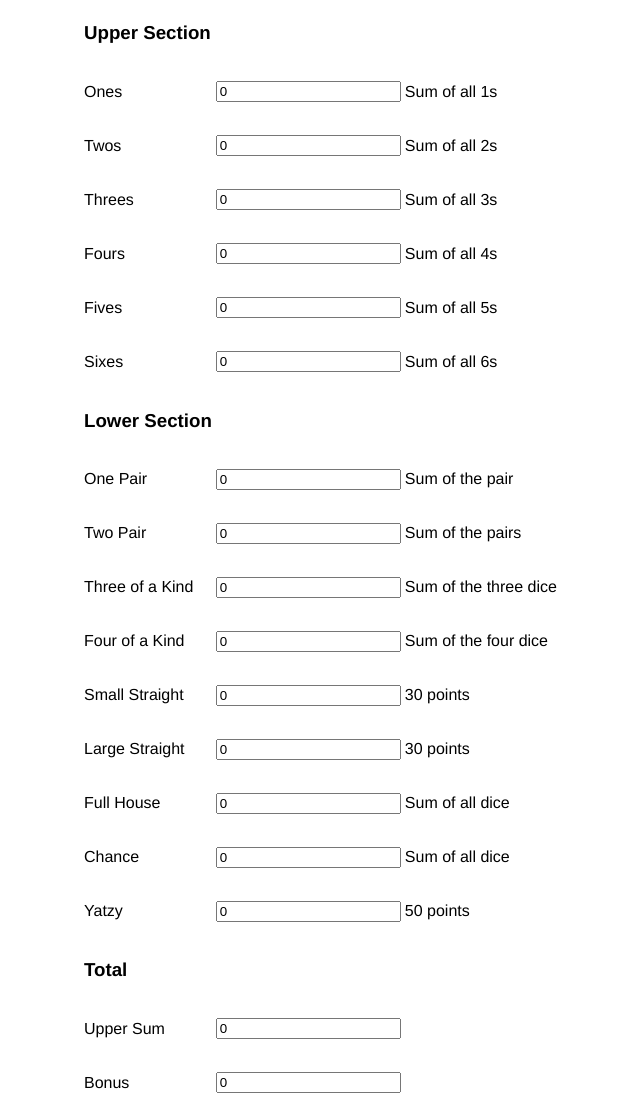
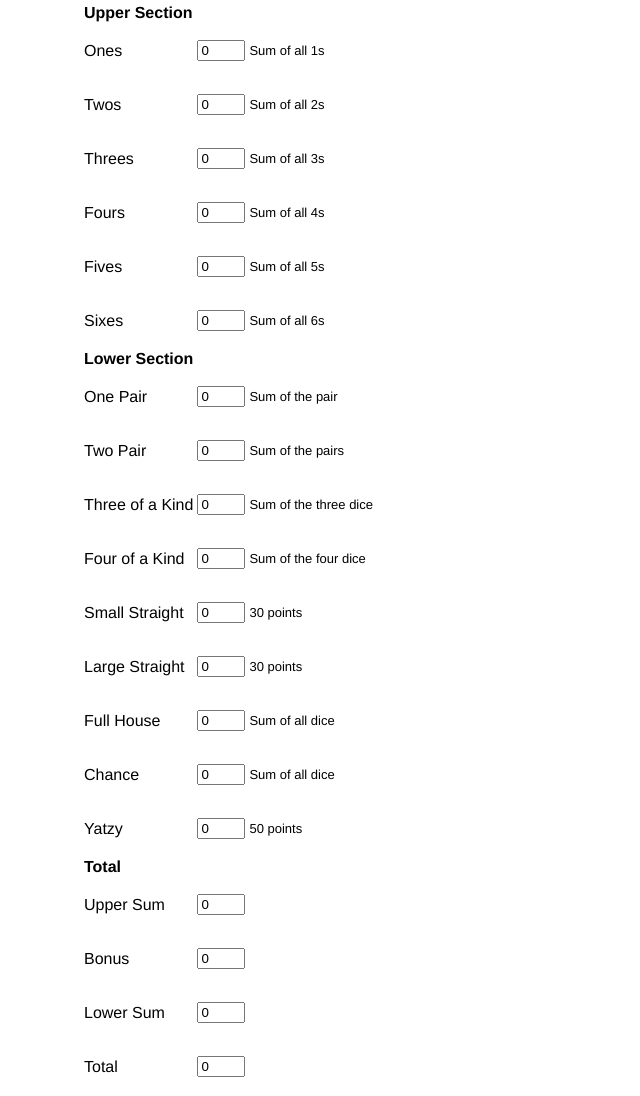
Before and after one commit to parappayo/yatzy-js, a plain HTML site: page index.html in a window 1280 px wide. Shown: the part 314-1410 px from the top of the page, without its empty margins (255-895 px from the left). Drawn offline with Linux system fonts and the light colour scheme.

Commit message:
compressing the layout somewhat

```diff
--- a/index.html
+++ b/index.html
@@ -5,14 +5,24 @@
 <head>
 <title>Yatzy</title>
 <style>
+
 body {
 	max-width: 38rem;
 	padding: 2rem;
 	margin: auto;
 	font-family: "Helvetica", "Arial", sans-serif;
 }
+
+input {
+	width: 3em;
+}
+
 #dice {
 	font-size: x-large;
+}
+
+.score_help {
+	font-size: small;
 }
 </style>
 <script>
@@ -162,88 +172,88 @@ window.onload = function ()
 
 <table>
 <tr>
-	<td><h3>Upper Section</h3></td>
+	<td><strong>Upper Section</strong></td>
 </tr>
 <tr>
 	<td><p>Ones</p></td>
 	<td><input type="text" onchange="on_scorecard_change()" id="yatzy_scorecard_ones"></td>
-	<td><p>Sum of all 1s</p>
+	<td><p class="score_help">Sum of all 1s</p>
 </tr>
 <tr>
 	<td><p>Twos</p></td>
 	<td><input type="text" onchange="on_scorecard_change()" id="yatzy_scorecard_twos"></td>
-	<td><p>Sum of all 2s</p>
+	<td><p class="score_help">Sum of all 2s</p>
 </tr>
 <tr>
 	<td><p>Threes</p></td>
 	<td><input type="text" onchange="on_scorecard_change()" id="yatzy_scorecard_threes"></td>
-	<td><p>Sum of all 3s</p>
+	<td><p class="score_help">Sum of all 3s</p>
 </tr>
 <tr>
 	<td><p>Fours</p></td>
 	<td><input type="text" onchange="on_scorecard_change()" id="yatzy_scorecard_fours"></td>
-	<td><p>Sum of all 4s</p>
+	<td><p class="score_help">Sum of all 4s</p>
 </tr>
 <tr>
 	<td><p>Fives</p></td>
 	<td><input type="text" onchange="on_scorecard_change()" id="yatzy_scorecard_fives"></td>
-	<td><p>Sum of all 5s</p>
+	<td><p class="score_help">Sum of all 5s</p>
 </tr>
 <tr>
 	<td><p>Sixes</p></td>
 	<td><input type="text" onchange="on_scorecard_change()" id="yatzy_scorecard_sixes"></td>
-	<td><p>Sum of all 6s</p>
+	<td><p class="score_help">Sum of all 6s</p>
 </tr>
 <tr>
-	<td><h3>Lower Section</h3></td>
+	<td><strong>Lower Section</strong></td>
 </tr>
 <tr>
 	<td><p>One Pair</p></td>
 	<td><input type="text" onchange="on_scorecard_change()" id="yatzy_scorecard_one_pair"></td>
-	<td><p>Sum of the pair</td>
+	<td><p class="score_help">Sum of the pair</td>
 </tr>
 <tr>
 	<td><p>Two Pair</p></td>
 	<td><input type="text" onchange="on_scorecard_change()" id="yatzy_scorecard_two_pair"></td>
-	<td><p>Sum of the pairs</td>
+	<td><p class="score_help">Sum of the pairs</td>
 </tr>
 <tr>
 	<td><p>Three of a Kind</p></td>
 	<td><input type="text" onchange="on_scorecard_change()" id="yatzy_scorecard_three_of_a_kind"></td>
-	<td><p>Sum of the three dice</td>
+	<td><p class="score_help">Sum of the three dice</td>
 </tr>
 <tr>
 	<td><p>Four of a Kind</p></td>
 	<td><input type="text" onchange="on_scorecard_change()" id="yatzy_scorecard_four_of_a_kind"></td>
-	<td><p>Sum of the four dice</td>
+	<td><p class="score_help">Sum of the four dice</td>
 </tr>
 <tr>
 	<td><p>Small Straight</p></td>
 	<td><input type="text" onchange="on_scorecard_change()" id="yatzy_scorecard_small_straight"></td>
-	<td><p>30 points</td>
+	<td><p class="score_help">30 points</td>
 </tr>
 <tr>
 	<td><p>Large Straight</p></td>
 	<td><input type="text" onchange="on_scorecard_change()" id="yatzy_scorecard_large_straight"></td>
-	<td><p>30 points</td>
+	<td><p class="score_help">30 points</td>
 </tr>
 <tr>
 	<td><p>Full House</p></td>
 	<td><input type="text" onchange="on_scorecard_change()" id="yatzy_scorecard_full_house"></td>
-	<td><p>Sum of all dice</p></td>
+	<td><p class="score_help">Sum of all dice</p></td>
 </tr>
 <tr>
 	<td><p>Chance</p></td>
 	<td><input type="text" onchange="on_scorecard_change()" id="yatzy_scorecard_chance"></td>
-	<td><p>Sum of all dice</p></td>
+	<td><p class="score_help">Sum of all dice</p></td>
 </tr>
 <tr>
 	<td><p>Yatzy</p></td>
 	<td><input type="text" onchange="on_scorecard_change()" id="yatzy_scorecard_yatzy"></td>
-	<td><p>50 points</p></td>
+	<td><p class="score_help">50 points</p></td>
 </tr>
 <tr>
-	<td><h3>Total</h3></td>
+	<td><strong>Total</strong></td>
 </tr>
 <tr>
 	<td><p>Upper Sum</p></td>
```
